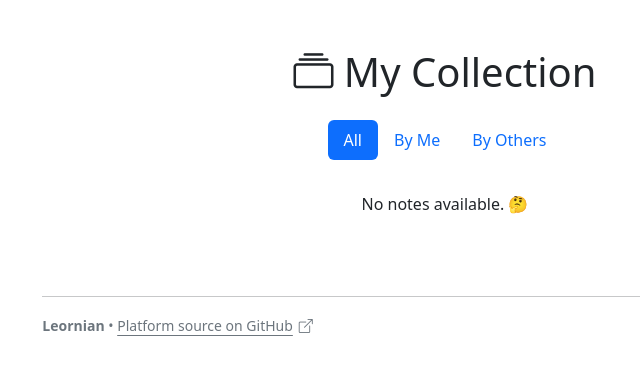
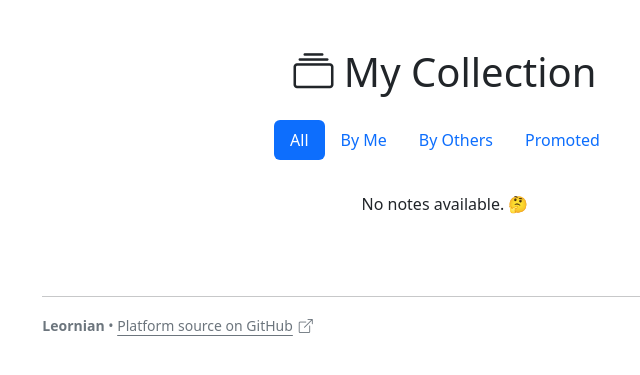
Before and after one commit to djramones/leornian, a Django app: page /collection/ in a window 1280 px wide. Shown: the part 90-465 px from the top of the page, without its empty margins (195-835 px from the left). Run offline with Django 4.2, Linux system fonts and the light colour scheme; the visitor is signed in with stand-in values (Sample User, id 1); data that the repository does not hold is empty; some libraries are stand-ins or nearby versions.

Commit message:
Implement promoted notes view in my-collection

```diff
--- a/notes/templates/notes/my-collection.html
+++ b/notes/templates/notes/my-collection.html
@@ -17,6 +17,9 @@
         <li class="nav-item">
             <a class="nav-link {% if namespace == 'notes' and url_name == 'my-collection-by-others' %}active{% endif %}" href="{% url 'notes:my-collection-by-others' %}">By Others</a>
         </li>
+        <li class="nav-item">
+            <a class="nav-link {% if namespace == 'notes' and url_name == 'my-collection-promoted' %}active{% endif %}" href="{% url 'notes:my-collection-promoted' %}">Promoted</a>
+        </li>
     </ul>
 </nav>
 {% if namespace == 'notes' and url_name == 'not-in-collection-by-me' %}
@@ -31,6 +34,9 @@
         {% endif %}
         {% if namespace == 'notes' and url_name == 'my-collection-by-me' %}
             <p>You can also view <a class="link-secondary" href="{% url 'notes:not-in-collection-by-me' %}">notes authored by you but removed from your collection</a>, if any.</p>
+        {% endif %}
+        {% if namespace == 'notes' and url_name == 'my-collection-promoted' %}
+            <p>These are the notes in your collection that are promoted in <a class="link-secondary" href="{% url 'notes:drill' %}">drill</a>.</p>
         {% endif %}
     </small>
 </div>
--- a/notes/urls.py
+++ b/notes/urls.py
@@ -21,6 +21,11 @@ urlpatterns = [
         views.MyCollectionByOthers.as_view(),
         name="my-collection-by-others",
     ),
+    path(
+        "collection/promoted/",
+        views.MyCollectionPromoted.as_view(),
+        name="my-collection-promoted",
+    ),
     path("@<username>/", views.NotesByAuthor.as_view(), name="notes-by-username"),
     path("discover/", views.Discover.as_view(), name="discover"),
     path("drill/", views.Drill.as_view(), name="drill"),
--- a/notes/views.py
+++ b/notes/views.py
@@ -114,6 +114,15 @@ class MyCollectionByOthers(MyCollection):
     def get_queryset(self):
         qs = super().get_queryset()
         return qs.exclude(author=self.request.user)
+
+
+class MyCollectionPromoted(MyCollection):
+    def get_queryset(self):
+        return (
+            Note.objects.filter(collectors=self.request.user, collection__promoted=True)
+            .select_related("author")
+            .annotate_for_controls(self.request.user)
+        )
 
 
 class SingleNote(DetailView):
```
